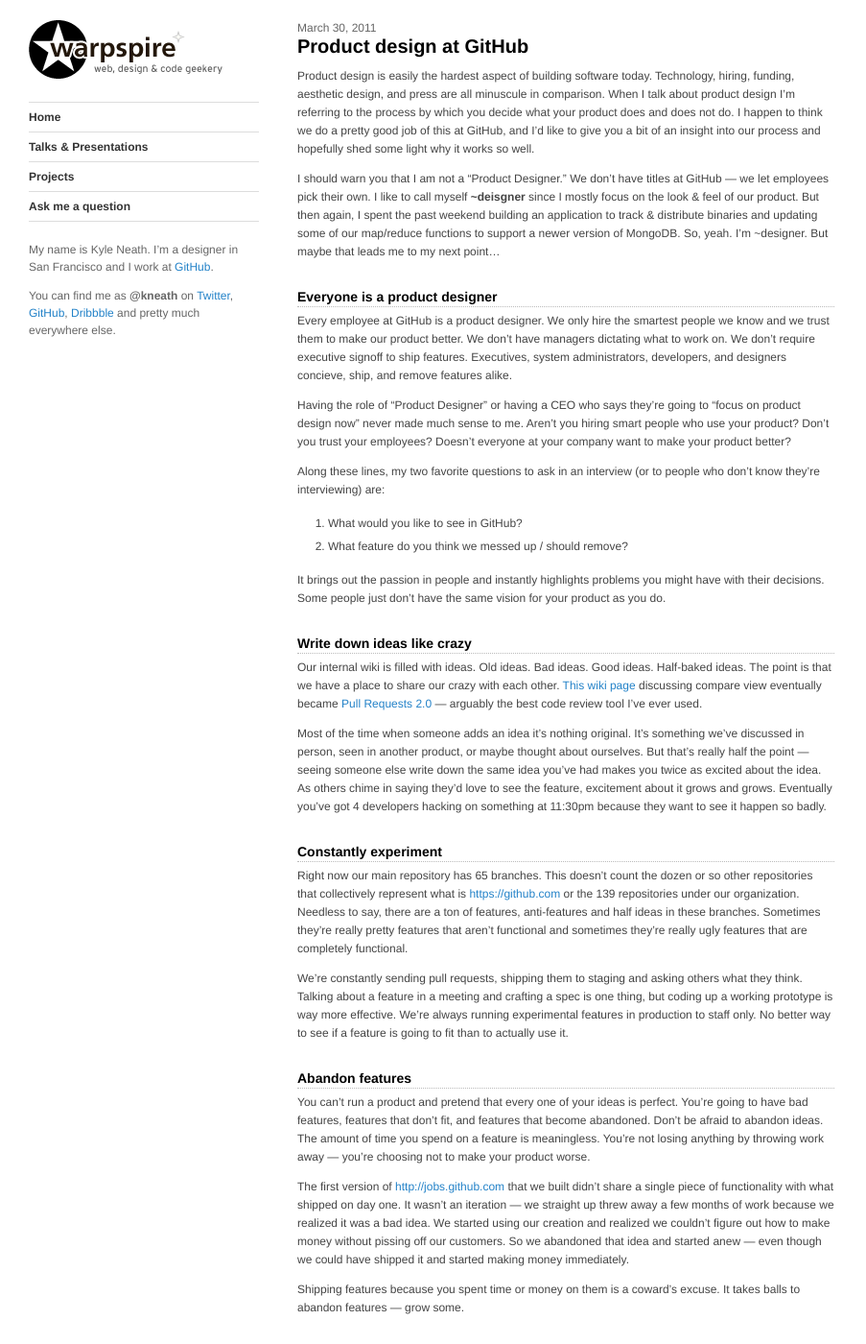
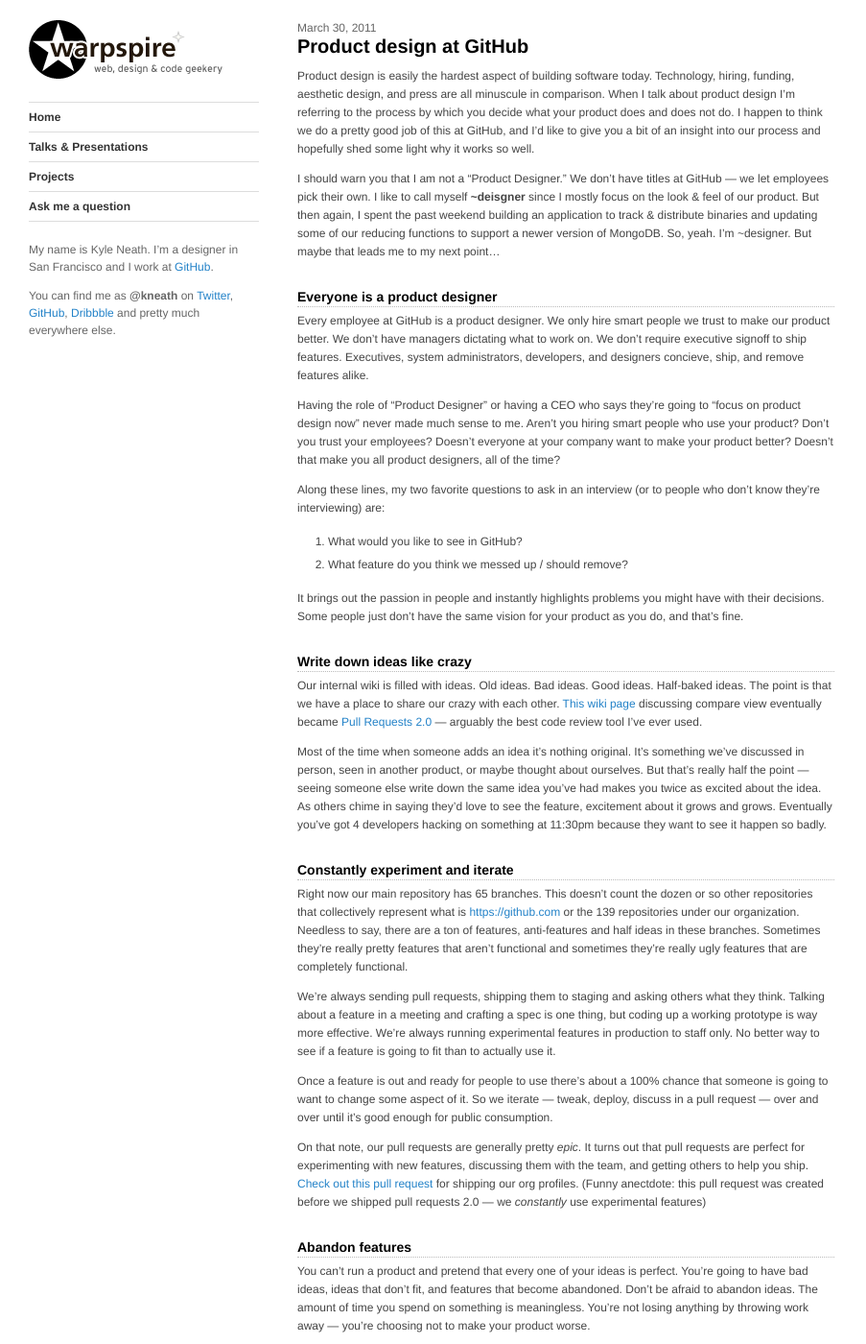
Before and after one commit to kneath/kneath.github.com, a Jekyll site: the page built from _posts/2011-03-30-product-design.md, in a window 1280 px wide and 1400 px high. Shown: the whole window at 96% size, without its empty margins (0-903 px from the left). Built offline with Jekyll 4.4.1, drawn with Linux system fonts in a browser that asks for light colours; Markdown is read by kramdown in place of the engine named in the settings; a script that is not in the unit is left out; some of the changed text lies outside the part shown.

Commit message:
Editing product design

```diff
--- a/_posts/2011-03-30-product-design.md
+++ b/_posts/2011-03-30-product-design.md
@@ -7,20 +7,20 @@
 
 Product design is easily the hardest aspect of building software today. Technology, hiring, funding, aesthetic design, and press are all minuscule in comparison. When I talk about product design I'm referring to the process by which you decide what your product does and does not do. I happen to think we do a pretty good job of this at GitHub, and I'd like to give you a bit of an insight into our process and hopefully shed some light why it works so well.
 
-I should warn you that I am not a "Product Designer." We don't have titles at GitHub — we let employees pick their own.  I like to call myself **~deisgner** since I mostly focus on the look & feel of our product. But then again, I spent the past weekend building an application to track & distribute binaries and updating some of our map/reduce functions to support a newer version of MongoDB. So, yeah. I'm ~designer. But maybe that leads me to my next point…
+I should warn you that I am not a "Product Designer." We don't have titles at GitHub — we let employees pick their own.  I like to call myself **~deisgner** since I mostly focus on the look & feel of our product. But then again, I spent the past weekend building an application to track & distribute binaries and updating some of our reducing functions to support a newer version of MongoDB. So, yeah. I'm ~designer. But maybe that leads me to my next point…
 
 ## Everyone is a product designer
 
-Every employee at GitHub is a product designer. We only hire the smartest people we know and we trust them to make our product better. We don't have managers dictating what to work on. We don't require executive signoff to ship features. Executives, system administrators, developers, and designers concieve, ship, and remove features alike.
+Every employee at GitHub is a product designer. We only hire smart people we  trust to make our product better. We don't have managers dictating what to work on. We don't require executive signoff to ship features. Executives, system administrators, developers, and designers concieve, ship, and remove features alike.
 
-Having the role of "Product Designer" or having a CEO who says they're going to "focus on product design now" never made much sense to me. Aren't you hiring smart people who use your product? Don't you trust your employees? Doesn't everyone at your company want to make your product better?
+Having the role of "Product Designer" or having a CEO who says they're going to "focus on product design now" never made much sense to me. Aren't you hiring smart people who use your product? Don't you trust your employees? Doesn't everyone at your company want to make your product better? Doesn't that make you all product designers, all of the time?
 
 Along these lines, my two favorite questions to ask in an interview (or to people who don't know they're interviewing) are:
 
 1. What would you like to see in GitHub?
 2. What feature do you think we messed up / should remove?
 
-It brings out the passion in people and instantly highlights problems you might have with their decisions. Some people just don't have the same vision for your product as you do.
+It brings out the passion in people and instantly highlights problems you might have with their decisions. Some people just don't have the same vision for your product as you do, and that's fine.
 
 ## Write down ideas like crazy
 
@@ -28,15 +28,19 @@
 
 Most of the time when someone adds an idea it's nothing original. It's something we've discussed in person, seen in another product, or maybe thought about ourselves. But that's really half the point — seeing someone else write down the same idea you've had makes you twice as excited about the idea. As others chime in saying they'd love to see the feature, excitement about it grows and grows. Eventually you've got 4 developers hacking on something at 11:30pm because they want to see it happen so badly.
 
-## Constantly experiment
+## Constantly experiment and iterate
 
 Right now our main repository has 65 branches. This doesn't count the dozen or so other repositories that collectively represent what is <https://github.com> or the 139 repositories under our organization. Needless to say, there are a ton of features, anti-features and half ideas in these branches. Sometimes they're really pretty features that aren't functional and sometimes they're really ugly features that are completely functional.
 
-We're constantly sending pull requests, shipping them to staging and asking others what they think. Talking about a feature in a meeting and crafting a spec is one thing, but coding up a working prototype is way more effective. We're always running experimental features in production to staff only. No better way to see if a feature is going to fit than to actually use it.
+We're always sending pull requests, shipping them to staging and asking others what they think. Talking about a feature in a meeting and crafting a spec is one thing, but coding up a working prototype is way more effective. We're always running experimental features in production to staff only. No better way to see if a feature is going to fit than to actually use it.
+
+Once a feature is out and ready for people to use there's about a 100% chance that someone is going to want to change some aspect of it. So we iterate — tweak, deploy, discuss in a pull request — over and over until it's good enough for public consumption.
+
+On that note, our pull requests are generally pretty *epic*. It turns out that pull requests are perfect for experimenting with new features, discussing them with the team, and getting others to help you ship. [Check out this pull request](http://assets.warpspire.com/images/product-design/pull-request.png) for shipping our org profiles.  (Funny anectdote: this pull request was created before we shipped pull requests 2.0 — we *constantly* use experimental features)
 
 ## Abandon features
 
-You can't run a product and pretend that every one of your ideas is perfect. You're going to have bad features, features that don't fit, and features that become abandoned. Don't be afraid to abandon ideas. The amount of time you spend on a feature is meaningless. You're not losing anything by throwing work away — you're choosing not to make your product worse.
+You can't run a product and pretend that every one of your ideas is perfect. You're going to have bad ideas, ideas that don't fit, and features that become abandoned. Don't be afraid to abandon ideas. The amount of time you spend on something is meaningless. You're not losing anything by throwing work away — you're choosing not to make your product worse.
 
 The first version of <http://jobs.github.com> that we built didn't share a single piece of functionality with what shipped on day one. It wasn't an iteration — we straight up threw away a few months of work because we realized it was a bad idea. We started using our creation and realized we couldn't figure out how to make money without pissing off our customers. So we abandoned that idea and started anew — even though we could have shipped it and started making money immediately.
 
@@ -50,16 +54,20 @@
 
 ## Talk to your customers
 
-I spend a good portion of my day reading through our [support site](http://support.github.com), mailing lists, twitter feeds, and blog posts written about git and GitHub. Listening to your customers is supremely important — they're full of great ideas. They're also full of bad ideas. As [Tom](http://tom.preston-werner.com/2011/03/29/ten-lessons-from-githubs-first-year.html) puts it:
+I spend a good portion of my day reading through our [support site](http://support.github.com), mailing lists, twitter feeds, and blog posts written about git and GitHub. Listening to your customers is supremely important — they're full of great ideas. They're also full of shockingly terrible ideas. As [Tom](http://tom.preston-werner.com/2011/03/29/ten-lessons-from-githubs-first-year.html) puts it:
 
 > Don’t give your customers what they ask for; give them what they want.
 
-We also spend a lot of *physical* time with our customers. We have monthly meetups here in San Francisco, and you can pretty much guarantee that anyone who's traveling will host a meetup in whatever city they're in.  People can get crazy online. It's a lot harder to spout out that crazy when you're talking to someone face to face. It forces people to really think about what they're going to say and reminds them that there's a living, breathing human being behind that product.
+We also spend a lot of *physical* time with our customers. We have monthly meetups here in San Francisco, and you can pretty much guarantee that anyone who's traveling will host a meetup in whatever city they're in.  People can get crazy online. It's a lot harder to spout out that crazy when you're talking to someone face to face. It forces people to really think about what they're going to say and reminds them that there's a living, breathing human being behind the product.
 
 ## Product design is in the eye of the beholder
 
-We know that product design isn't just adding and removing features. It's how our customers perceive the features as well. Having a great blog post explaining new features is absolutely killer. It allows us to frame features in a certain light and explain our thinking.
+We know that product design isn't just adding and removing features. It's how our customers perceive the features. Who cares if some analyst thinks your company is doing well if your customers don't?
 
-We make sure to constantly ship. If you redesign your entire product once every two years like Twitter does, it's a *big deal*. If your users don't like 100% of it, they're going to be pissed. But if you ship something every two months and they don't like 10% of it — their overall perception is still positive.
+Having a great blog post explaining new features is absolutely killer. It allows us to frame features in a certain light and explain our thinking. It also shows a record of shipping — and we try hard to ship and tell people about it all of the time.
 
-But we know that what we *don't* do is just as important as what we are doing. We don't publish roadmaps or promise features within a timeframe — we [under promise and over deliver](http://ozmm.org/posts/managing_expectations.html).
+If you redesign your entire product once every two years like Twitter does, it's a *big deal*. If your users don't like 100% of it, they're going to be pissed. But if you ship something every two months and they don't like 10% of it — their overall perception is still positive.
+
+We also know that what we *don't* do is just as important as what we *are* doing. We don't publish roadmaps or promise features within a timeframe — we [under promise and over deliver](http://ozmm.org/posts/managing_expectations.html). And really, I think that's why our customers are so happy with our product design as a whole.
+
+**Don't give your customers what they ask for, give them what they want. Under promise, over deliver.**
```
